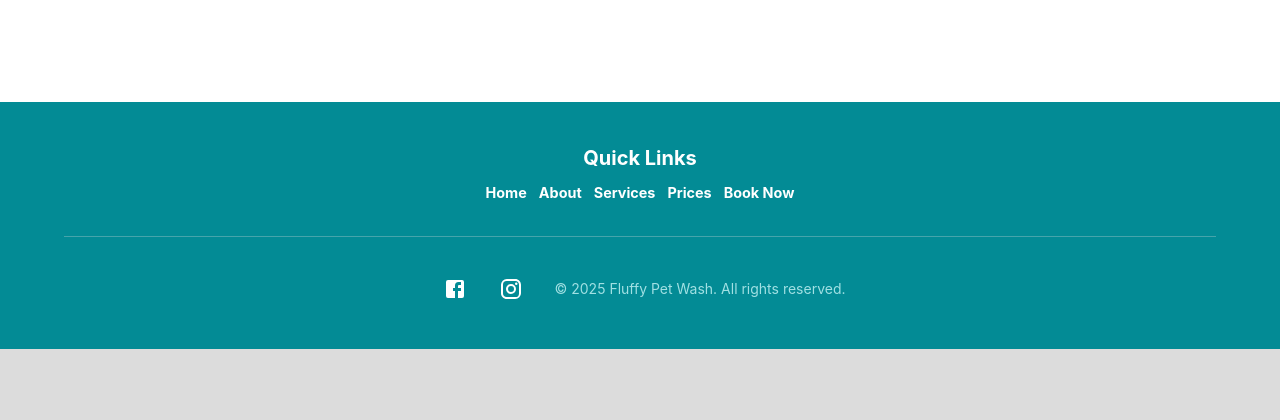
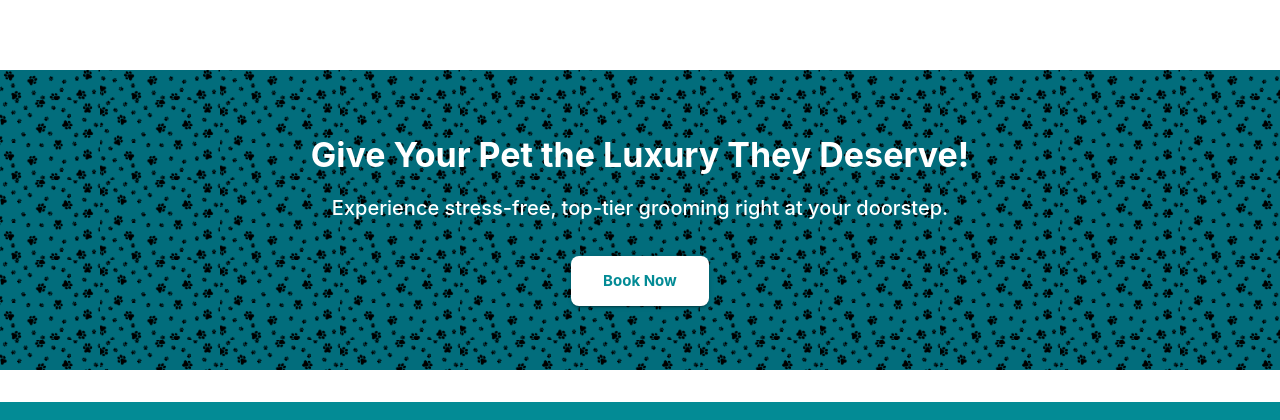
Before and after one commit to crisboxing11/Fluffy, a Next.js app: page /about in a window 1280 px wide. Shown: the part 2122-2542 px from the top of the page. Before the commit the page ends 2471 px from the top, so only its background shows below. Built offline with nearby package versions, Linux system fonts and the light colour scheme.

Commit message:
added new FAQ

```diff
--- a/components/Layout/Footer.tsx
+++ b/components/Layout/Footer.tsx
@@ -21,7 +21,7 @@ const Footer = () => {
             {["Home", "About", "Services", "Prices", "Book Now"].map((item, index) => (
               <Link
                 key={index}
-                href={`/${item.toLowerCase().replace(" ", "")}`}
+                href={item === "Book Now" ? "/#booking" : `/${item.toLowerCase().replace(" ", "")}`} // ✅ Fixed Book Now link
                 color="inherit"
                 underline="none"
                 sx={{ fontSize: '0.9rem', fontWeight: 'bold', transition: 'color 0.2s', '&:hover': { color: '#A1E0E3' } }}
@@ -45,7 +45,7 @@ const Footer = () => {
         gap={3} // ✅ Adds space between elements
       >
         {/* Social Media Links */}
-        <Box display="flex" gap={2} >
+        <Box display="flex" gap={2}>
           <IconButton color="inherit" href="https://facebook.com" target="_blank" sx={{ '&:hover': { color: '#A1E0E3' } }}>
             <FacebookIcon fontSize="medium" />
           </IconButton>
@@ -55,7 +55,7 @@ const Footer = () => {
         </Box>
 
         {/* Copyright */}
-        <Typography variant="body2" sx={{ fontSize: '0.875rem', whiteSpace: 'nowrap',color: '#A1E0E3'  }}>
+        <Typography variant="body2" sx={{ fontSize: '0.875rem', whiteSpace: 'nowrap', color: '#A1E0E3' }}>
           &copy; {new Date().getFullYear()} Fluffy Pet Wash. All rights reserved.
         </Typography>
       </Box>
--- a/pages/about.tsx
+++ b/pages/about.tsx
@@ -1,9 +1,10 @@
-import { Box, Typography, Grid } from '@mui/material';
+import { Box, Typography, Grid, Button } from '@mui/material';
 import Image from 'next/image';
 import { motion } from 'framer-motion';
 import Head from 'next/head';
 
 // Import Images
+import PawPattern from '../public/paw-pattern.jpeg'; // ✅ Add a seamless repeating paw print image
 import AboutHeroImage from '../public/Dog4.jpeg';
 import MissionImage from '../public/Dog6.jpeg';
 import GroomingVanImage from '../public/Dog5.jpeg';
@@ -178,6 +179,37 @@ const AboutUs = () => {
           </Grid>
         </Box>
       </motion.div>
+      {/* Call-to-Action Section */}
+      <motion.div initial="hidden" whileInView="visible" variants={fadeInUp} viewport={{ once: true }}>
+        <Box
+          sx={{
+            py: 8,
+            textAlign: 'center',
+            bgcolor: '#026D7C',
+            color: 'white',
+            backgroundImage: `url(${PawPattern.src})`,
+            backgroundRepeat: 'repeat',
+            backgroundSize: '120px',
+            backgroundBlendMode: 'multiply',
+            backgroundPosition: 'center',
+          }}
+        >
+          <Typography variant="h4" fontWeight="bold" mb={2}>
+            Give Your Pet the Luxury They Deserve!
+          </Typography>
+          <Typography variant="h6" mb={4}>
+            Experience stress-free, top-tier grooming right at your doorstep.
+          </Typography>
+          <Button
+            variant="contained"
+            size="large"
+            sx={{ bgcolor: '#fff', color: '#038B95', fontWeight: 'bold', px: 4, py: 1.5 }}
+            href="/#booking"
+          >
+            Book Now
+          </Button>
+        </Box>
+      </motion.div>
     </Box>
   );
 };
--- a/pages/faq.tsx
+++ b/pages/faq.tsx
@@ -37,6 +37,11 @@ const faqData = [
         question: "How long does a grooming session take?",
         answer: "A typical session takes between 40-90 minutes, depending on your pet’s size, coat condition, and behavior."
       },
+       {
+        question: "Do you need to connect to water or electricity at my location?",
+        answer: "Just to electricity! Our mobile grooming van is fully equipped with water, electricity, and all the tools needed for a complete grooming session."
+      },
+
     ],
   },
   {
```
